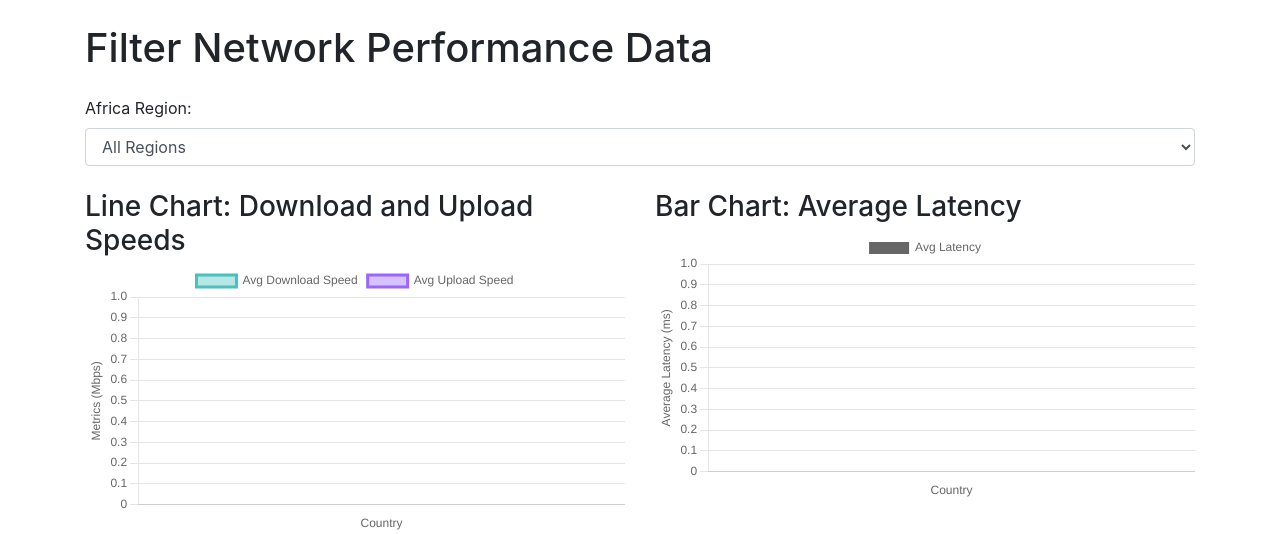
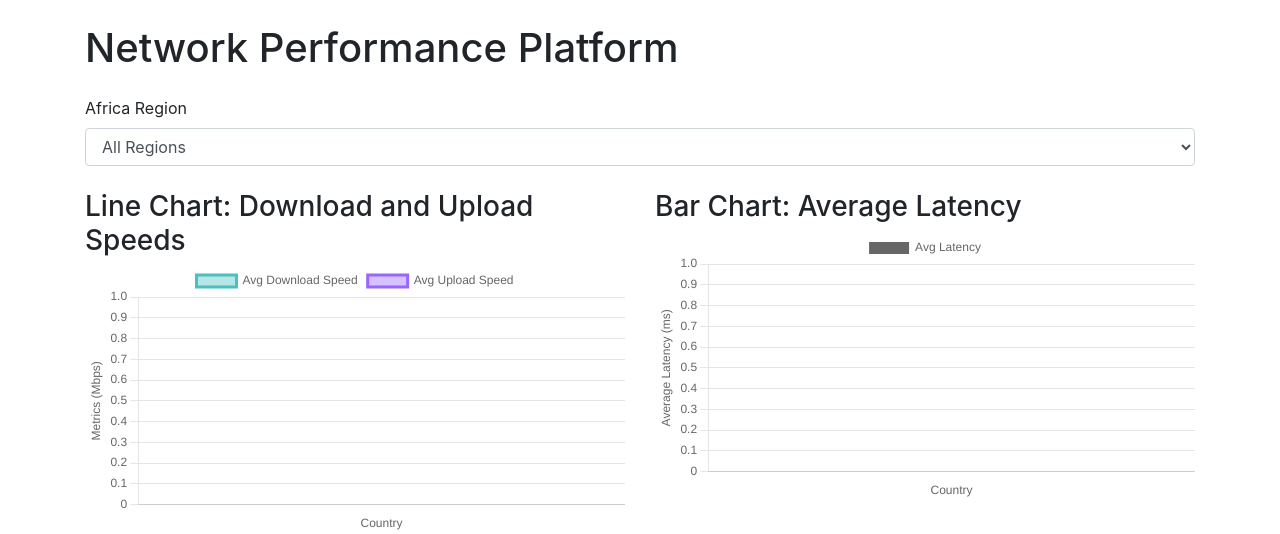
Before and after one commit to EddieMjiyakho/Network-Performance-Insight-Platform, a Django app: page / in a window 1280 px wide. Shown: the top 534 px of the page. Run offline with Django 5.2, Linux system fonts and the light colour scheme; data that the repository does not hold is empty; some libraries are stand-ins or nearby versions.

Commit message:
refactor views.py

```diff
--- a/mlab/templates/network_data_filtered_list.html
+++ b/mlab/templates/network_data_filtered_list.html
@@ -3,7 +3,7 @@
 <head>
     <meta charset="UTF-8">
     <meta name="viewport" content="width=device-width, initial-scale=1.0">
-    <title>Filtered Network Performance Data</title>
+    <title>Network Performance Insights Platform</title>
     <script src="https://cdn.jsdelivr.net/npm/chart.js"></script>
     <!-- Include Bootstrap CSS -->
     <link href="https://maxcdn.bootstrapcdn.com/bootstrap/4.5.2/css/bootstrap.min.css" rel="stylesheet">
@@ -25,13 +25,13 @@
 </head>
 <body>
     <div class="container">
-        <h1 class="my-4">Filter Network Performance Data</h1>
+        <h1 class="my-4">Network Performance Platform</h1>
 
         <!-- Filter Form -->
         <form method="get" action="{% url 'network_data_filtered' %}" id="filterForm" class="mb-4">
             {% csrf_token %}
             <div class="form-group">
-                <label for="africa_region">Africa Region:</label>
+                <label for="africa_region">Africa Region</label>
                 <select name="africa_region" id="africa_region" class="form-control" onchange="document.getElementById('filterForm').submit();">
                     <option value="" {% if not request.GET.africa_region %}selected{% endif %}>All Regions</option>
                     {% for region in africa_regions %}
--- a/mlab/views.py
+++ b/mlab/views.py
@@ -67,7 +67,16 @@ def network_data_filtered(request):
                 }
             ]
         },
-        'pie_chart': pie_chart_data
+        'pie_chart': {
+            'labels': countries,
+            'datasets': [
+                {
+                    'label': 'Number of ASNs',
+                    'data': asn_counts,
+                    'backgroundColor': ['rgba(255, 99, 132, 0.6)', 'rgba(54, 162, 235, 0.6)', 'rgba(255, 206, 86, 0.6)', 'rgba(75, 192, 192, 0.6)', 'rgba(153, 102, 255, 0.6)']
+                }
+            ]
+        }
     }
 
     # Convert chart_data to JSON and ensure it's safe for JavaScript
```
